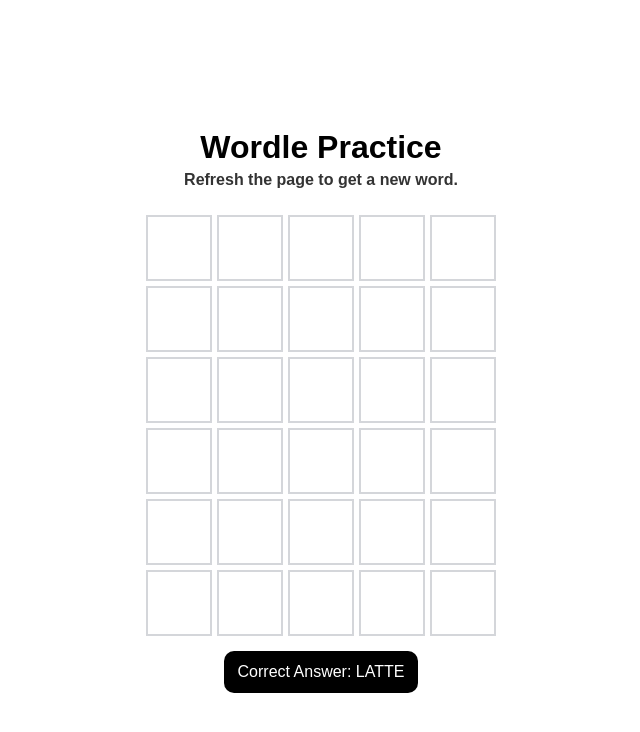
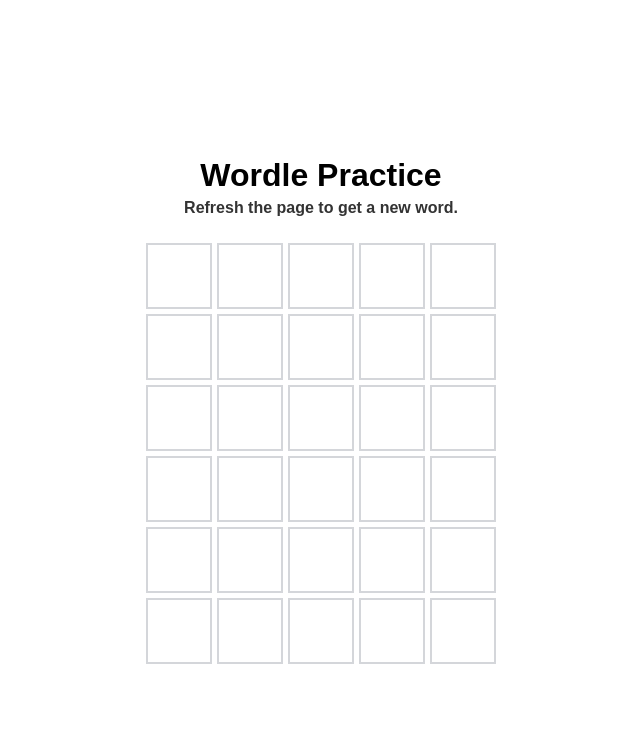
Before and after one commit to JoshuaM1995/wordle, a React app: page / in a window 1280 px wide. Shown: the top 732 px of the page, without its empty margins (319-959 px from the left). Built offline with nearby package versions, Linux system fonts and the light colour scheme; the HTML template or start-up script is replaced by a standard one.

Commit message:
Refactor Game component to conditionally display the correct answer when all guesses are used, enhancing user experience and maintaining game logic consistency.

```diff
--- a/src/components/Game/Game.tsx
+++ b/src/components/Game/Game.tsx
@@ -138,11 +138,11 @@ export const Game = ({ correctWord }: GameProps) => {
           </div>
         ))}
 
-        {/* {currentGuessIndex === ROWS_PER_GAME && !hasWonGame && ( */}
-        <div id="correct-answer">
-          Correct Answer: {correctWord?.toUpperCase()}
-        </div>
-        {/* )} */}
+        {currentGuessIndex === ROWS_PER_GAME && !hasWonGame && (
+          <div id="correct-answer">
+            Correct Answer: {correctWord?.toUpperCase()}
+          </div>
+        )}
       </div>
     </>
   );
```
